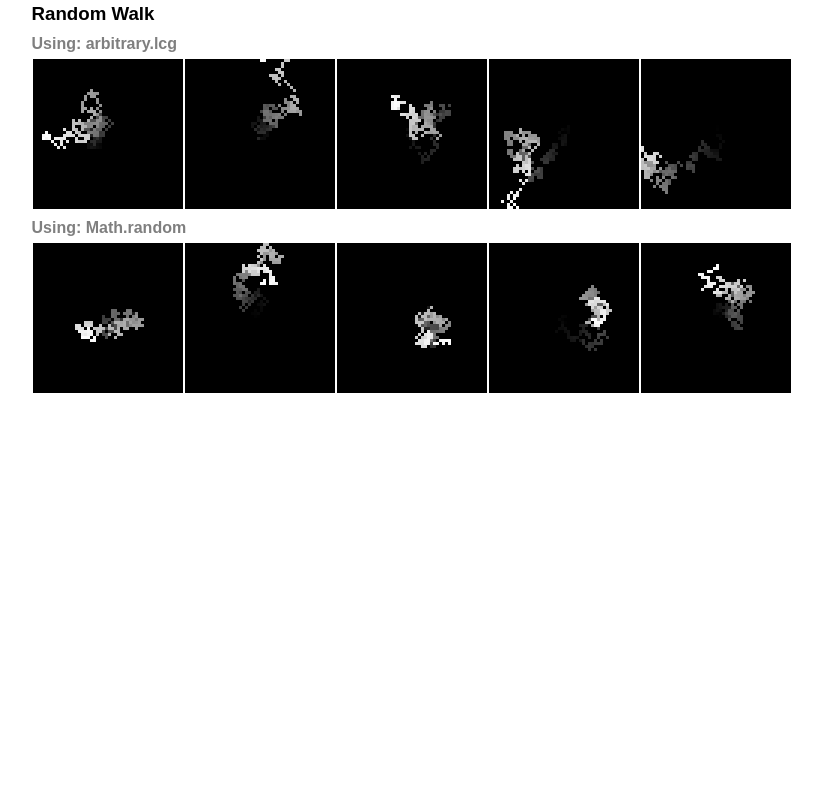
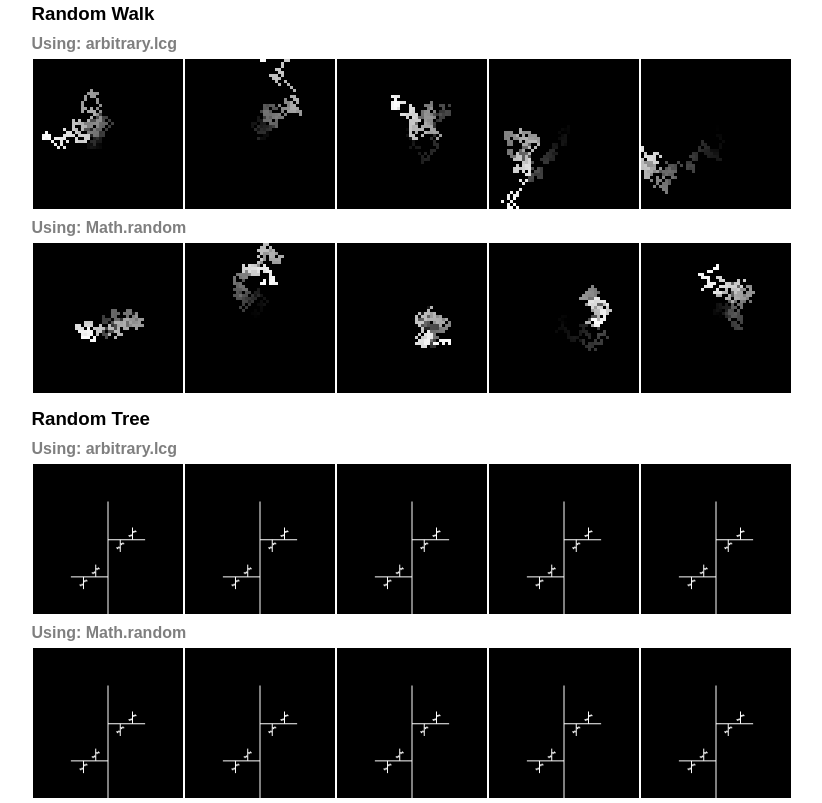
Before and after one commit to seflless/arbitrary, a website with bundled scripts: page examples/tests.html in a window 1280 px wide. Shown: the part 805-1608 px from the top of the page, without its empty margins (228-1050 px from the left). Before the commit the page ends 1203 px from the top, so only its background shows below. Built offline with nearby package versions, Linux system fonts and the light colour scheme.

Commit message:
Working on some ideas around randomly generated trees

```diff
--- a/examples/algorithms.js
+++ b/examples/algorithms.js
@@ -1,20 +1,150 @@
 
-var algorithms = {
-        forEach: function(cb){
-            Object.keys(algorithms.techniques).forEach( function(name){
-                cb(algorithms.techniques[name], name);
-            });
-        },
-        techniques: {
-            'arbitrary.lcg': (function (){
-                var generate = new arbitrary.default.Generator();
-                return function(){
-                    var val = generate.next.integer();
-                    return val;
-                }
-            })(),
-            'Math.random': function (){
-                return Math.floor( Math.random() * Math.pow(2,32) );
-            }
-        }
-    };
+var container = document.getElementById('container');
+function h4(title) {
+    var h = document.createElement('h4');
+    h.innerHTML = title;
+    container.appendChild(h);
+    return h;
+}
+function h3(title) {
+    var h = document.createElement('h3');
+    h.innerHTML = title;
+    container.appendChild(h);
+    return h;
+}
+
+function p(content) {
+    var p = document.createElement('p');
+    p.innerHTML = content;
+    container.appendChild(p);
+    return p;
+}
+
+function canvas(width, height) {
+    var canvas = document.createElement('canvas');
+    canvas.width = width;
+    canvas.height = height;
+    container.appendChild(canvas);
+    return canvas;
+}
+
+function generateStrip( generator, samples, range, pixelSize) {
+    var cvs = canvas(range * pixelSize, samples * pixelSize);
+
+    clear(cvs);
+
+    for( var y = 0; y < samples; y++ ) {
+        var val = Math.floor( generator() / Math.pow(2,32) * range );
+        var color = 'white';
+          // Draw underline
+          rect(cvs, 'grey', 0, y * pixelSize, cvs.width, 1);
+
+          // Draw number position
+          rect(cvs, color, val * pixelSize, y * pixelSize, pixelSize, pixelSize);
+    }
+}
+
+function generateLoop( generator, samples, range, pixelSize) {
+
+    var vals = [];
+    for( var y = 0; y < samples; y++ ) {
+        vals.push(generator());
+    }
+    p(vals.join(','));
+}
+
+function generate1D( generator, samples, range, pixelSize) {
+
+    var cvs = canvas(samples * pixelSize, range * pixelSize);
+
+    clear(cvs);
+
+    for( var i = 0; i < samples; i++ ) {
+        var val = Math.floor( generator() / Math.pow(2,32) * range );
+        var height = val * pixelSize;
+
+        rect(cvs, 'white', i * pixelSize, cvs.height - height - 1, pixelSize, height);
+    }
+}
+
+function generate2D( generator, samples, range, pixelSize) {
+    var cvs = canvas(range * pixelSize, range * pixelSize);
+
+    clear(cvs);
+
+    for( var i = 0; i < samples; i++ ) {
+        var x = Math.floor( generator() / Math.pow(2,32) * range );
+        var y = Math.floor( generator() / Math.pow(2,32) * range );
+        rect(cvs, 'white', x * pixelSize, y * pixelSize, pixelSize, pixelSize);
+    }
+}
+
+function randomWalk( generator, samples, range, pixelSize) {
+    var cvs = canvas(range * pixelSize, range * pixelSize);
+
+    clear(cvs);
+
+    var x = Math.floor(range/2);
+    var y = Math.floor(range/2);
+    for( var i = 0; i < samples; i++ ) {
+        x+= generator() / Math.pow(2,32) * pixelSize - pixelSize/2;
+        y+= generator() / Math.pow(2,32) * pixelSize - pixelSize/2;
+
+        rect(cvs, 'rgb('+i+','+i+','+i+')', Math.floor(x) * pixelSize, Math.floor(y) * pixelSize, pixelSize, pixelSize);
+    }
+}
+
+function randomTree( generator, range) {
+    var cvs = canvas(range, range);
+
+    clear(cvs);
+
+    var horizontalMiddle = Math.floor(range/2);
+
+    randomTreeBranch(cvs, generator, horizontalMiddle, range, horizontalMiddle, range - range * 0.75 );
+}
+
+function randomTreeBranch( cvs, generator, xStart, yStart, xEnd, yEnd ) {
+
+    // Stop recursing once branch length is less than 1 pixel
+    const branchXDelta = xEnd - xStart;
+    const branchYDelta = yEnd - yStart;
+    const branchLength = Math.sqrt( branchXDelta * branchXDelta + branchYDelta * branchYDelta );
+    if(branchLength<1.0){
+        return;
+    }
+
+    // Draw main branch
+    line( cvs, 'rgb(255,255,255)', xStart, yStart, xEnd, yEnd );
+
+    // Draw a branch to the left of the main branch
+    let leftBaseX = xStart + (xEnd - xStart) * 0.33;
+    let leftBaseY = yStart + (yEnd - yStart) * 0.33;
+    randomTreeBranch( cvs, generator, leftBaseX, leftBaseY, leftBaseX + branchYDelta * 0.33, leftBaseY + branchXDelta * 0.33 );
+
+    // Draw a branch to the left of the main branch
+    leftBaseX = xStart + (xEnd - xStart) * 0.66;
+    leftBaseY = yStart + (yEnd - yStart) * 0.66;
+    randomTreeBranch( cvs, generator, leftBaseX, leftBaseY, leftBaseX - branchYDelta * 0.33, leftBaseY - branchXDelta * 0.33 );
+}
+
+function clear(cvs) {
+    var ctx = cvs.getContext('2d');
+    ctx.fillStyle = 'black';
+    ctx.fillRect(0, 0, cvs.width, cvs.height);
+}
+
+function rect(cvs, color, x, y, w, h) {
+    var ctx = cvs.getContext('2d');
+    ctx.fillStyle = color;
+    ctx.fillRect(x, y, w, h);
+}
+
+function line(cvs, color, xStart, yStart, xEnd, yEnd ) {
+    var ctx = cvs.getContext('2d');
+    ctx.strokeStyle = color;
+    ctx.beginPath();
+    ctx.moveTo(xStart,yStart);
+    ctx.lineTo(xEnd,yEnd);
+    ctx.stroke();
+}
--- a/examples/charts.js
+++ /dev/null
@@ -1,107 +0,0 @@
-
-var container = document.getElementById('container');
-function h4(title) {
-    var h = document.createElement('h4');
-    h.innerHTML = title;
-    container.appendChild(h);
-    return h;
-}
-function h3(title) {
-    var h = document.createElement('h3');
-    h.innerHTML = title;
-    container.appendChild(h);
-    return h;
-}
-
-function p(content) {
-    var p = document.createElement('p');
-    p.innerHTML = content;
-    container.appendChild(p);
-    return p;
-}
-
-function canvas(width, height) {
-    var canvas = document.createElement('canvas');
-    canvas.width = width;
-    canvas.height = height;
-    container.appendChild(canvas);
-    return canvas;
-}
-
-function generateStrip( generator, samples, range, pixelSize) {
-    var cvs = canvas(range * pixelSize, samples * pixelSize);
-
-    clear(cvs);
-
-    for( var y = 0; y < samples; y++ ) {
-        var val = Math.floor( generator() / Math.pow(2,32) * range );
-        var color = 'white';
-          // Draw underline
-          rect(cvs, 'grey', 0, y * pixelSize, cvs.width, 1);
-
-          // Draw number position
-          rect(cvs, color, val * pixelSize, y * pixelSize, pixelSize, pixelSize);
-    }
-}
-
-function generateLoop( generator, samples, range, pixelSize) {
-
-    var vals = [];
-    for( var y = 0; y < samples; y++ ) {
-        vals.push(generator());
-    }
-    p(vals.join(','));
-}
-
-function generate1D( generator, samples, range, pixelSize) {
-
-    var cvs = canvas(samples * pixelSize, range * pixelSize);
-
-    clear(cvs);
-
-    for( var i = 0; i < samples; i++ ) {
-        var val = Math.floor( generator() / Math.pow(2,32) * range );
-        var height = val * pixelSize;
-
-        rect(cvs, 'white', i * pixelSize, cvs.height - height - 1, pixelSize, height);
-    }
-}
-
-function generate2D( generator, samples, range, pixelSize) {
-    var cvs = canvas(range * pixelSize, range * pixelSize);
-
-    clear(cvs);
-
-    for( var i = 0; i < samples; i++ ) {
-        var x = Math.floor( generator() / Math.pow(2,32) * range );
-        var y = Math.floor( generator() / Math.pow(2,32) * range );
-        rect(cvs, 'white', x * pixelSize, y * pixelSize, pixelSize, pixelSize);
-    }
-}
-
-function randomWalk( generator, samples, range, pixelSize) {
-    var cvs = canvas(range * pixelSize, range * pixelSize);
-
-    clear(cvs);
-
-    var x = Math.floor(range/2);
-    var y = Math.floor(range/2);
-    for( var i = 0; i < samples; i++ ) {
-        x+= generator() / Math.pow(2,32) * pixelSize - pixelSize/2;
-        y+= generator() / Math.pow(2,32) * pixelSize - pixelSize/2;
-
-        rect(cvs, 'rgb('+i+','+i+','+i+')', Math.floor(x) * pixelSize, Math.floor(y) * pixelSize, pixelSize, pixelSize);
-    }
-}
-
-function clear(cvs) {
-    var ctx = cvs.getContext('2d');
-    ctx.fillStyle = 'black';
-    ctx.fillRect(0, 0, cvs.width, cvs.height);
-}
-
-function rect(cvs, color, x, y, w, h) {
-    var ctx = cvs.getContext('2d');
-    ctx.fillStyle = color;
-    ctx.fillRect(x, y, w, h);
-}
--- /dev/null
+++ b/examples/generators.js
@@ -0,0 +1,20 @@
+
+var generators = {
+        forEach: function(cb){
+            Object.keys(generators.techniques).forEach( function(name){
+                cb(generators.techniques[name], name);
+            });
+        },
+        techniques: {
+            'arbitrary.lcg': (function (){
+                var generate = new arbitrary.default.Generator();
+                return function(){
+                    var val = generate.next.integer();
+                    return val;
+                }
+            })(),
+            'Math.random': function (){
+                return Math.floor( Math.random() * Math.pow(2,32) );
+            }
+        }
+    };
--- a/examples/tests.html
+++ b/examples/tests.html
@@ -39,8 +39,8 @@
     </div>
 
     <script src="../dist/index.js" type="text/javascript"></script>
-    <script src="charts.js" type="text/javascript"></script>
     <script src="algorithms.js" type="text/javascript"></script>
+    <script src="generators.js" type="text/javascript"></script>
 
     <script>
         var pixelSize = 3;
@@ -49,7 +49,7 @@
         var range1D = 32;
 
         h3("1D Samples");
-        algorithms.forEach( function(generator, name) {
+        generators.forEach( function(generator, name) {
             h4('Using: ' + name);
             generate1D(generator, samples1D, range1D, pixelSize);
         });
@@ -57,7 +57,7 @@
         h3("2D Samples");
         var samples2D = 100;
         var range2D = 50;
-        algorithms.forEach( function(generator, name) {
+        generators.forEach( function(generator, name) {
             h4('Using: ' + name);
             for(var i = 0; i < 5; i++){
                 generate2D(generator, samples2D, range2D, pixelSize);
@@ -67,12 +67,23 @@
         h3("Random Walk");
         var samples2D = 255;
         var range2D = 50;
-        algorithms.forEach( function(generator, name) {
+        generators.forEach( function(generator, name) {
             h4('Using: ' + name);
             for(var i = 0; i < 5; i++){
                 randomWalk(generator, samples2D, range2D, pixelSize);
             }
         });
+
+        h3("Random Tree");
+        var treeRange = 50 * pixelSize;
+        generators.forEach( function(generator, name) {
+            h4('Using: ' + name);
+            for(var i = 0; i < 5; i++){
+                randomTree(generator, treeRange);
+            }
+        });
+
+
 </script>
 </body>
 </html>
--- a/package.json
+++ b/package.json
@@ -10,7 +10,8 @@
     "clean-test": "rm -rf lib-tests; mkdir lib-tests",
     "build-test": "npm run clean-test && ./node_modules/.bin/browserify -t [ babelify ] tests/index.js -o lib-tests/index.js -p mapstraction --debug",
     "watch-test": "npm run clean-test && ./node_modules/.bin/watchify tests/index.js -t [ babelify ] -o lib-tests/index.js -p mapstraction --debug",
-    "test": "./node_modules/.bin/mocha lib-tests"
+    "test": "./node_modules/.bin/mocha lib-tests",
+    "publish": "build && npm publish"
   },
   "repository": {
     "type": "git",
```
Also changed, not shown: tests/index.js (+0 -1 lines).
